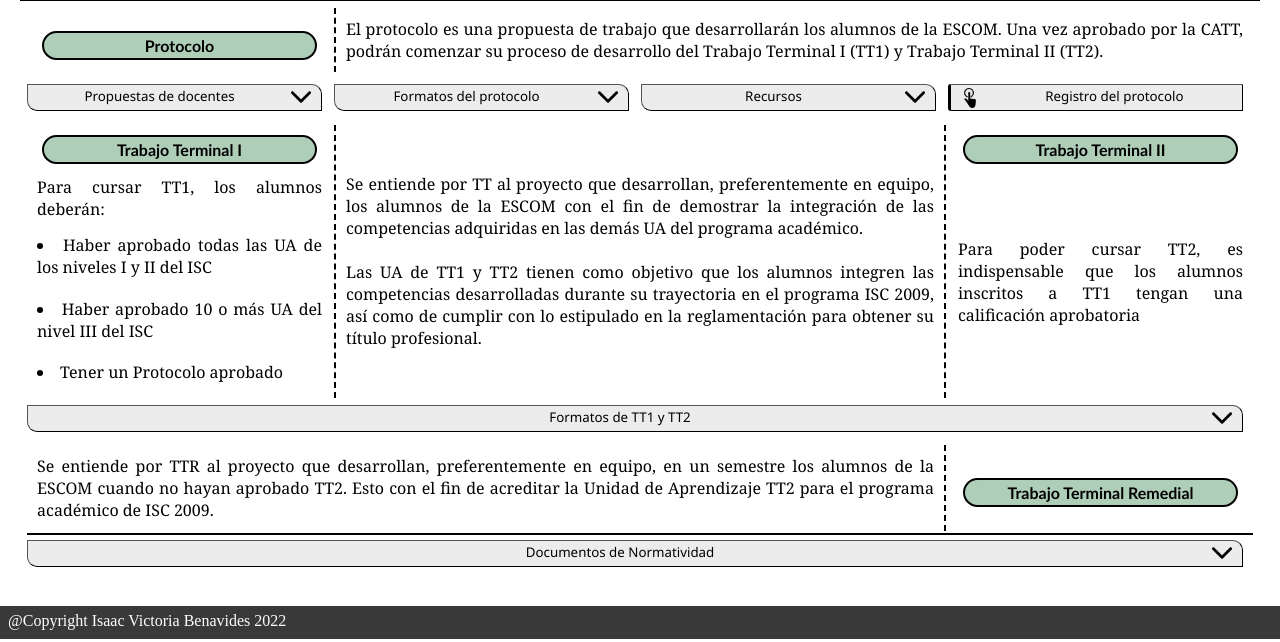
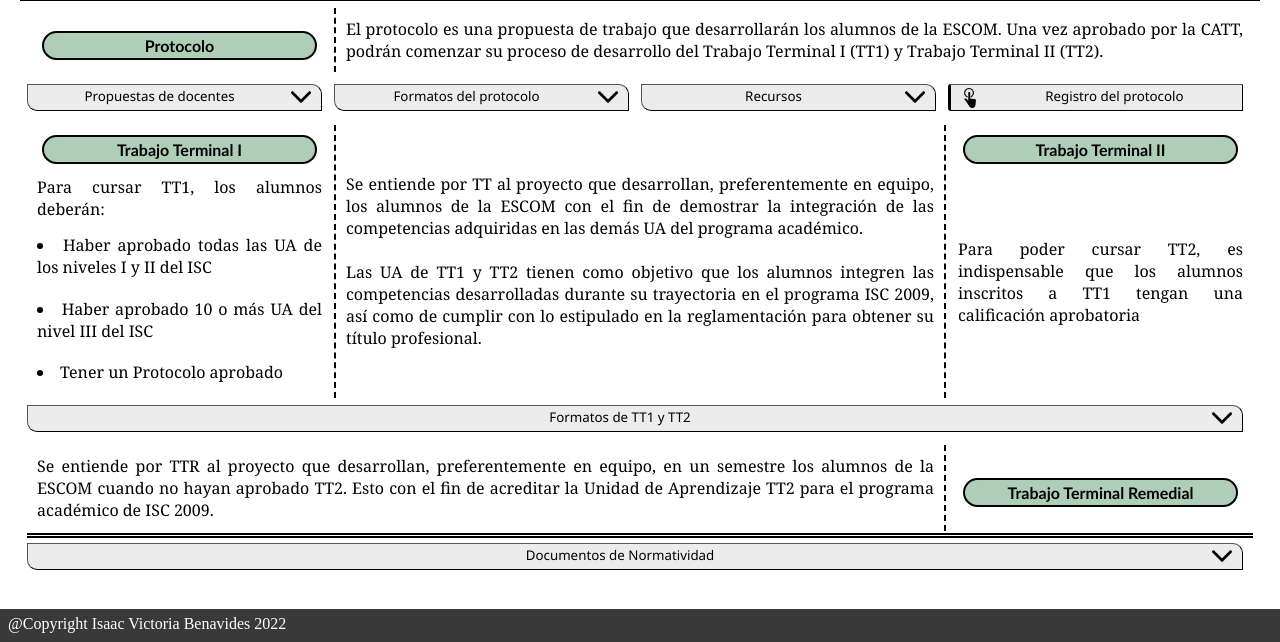
Before and after one commit to IsaacVB24/Proyecto-Tec-Web, a PHP site: page /html/procedimiento.html in a window 1280 px wide. Shown: the part 204-846 px from the top of the page. Run offline with PHP 8.4, Linux system fonts and the light colour scheme.

Commit message:
Update procedimiento.css

```diff
--- a/proyecto_TecWeb/css/procedimiento.css
+++ b/proyecto_TecWeb/css/procedimiento.css
@@ -87,7 +87,7 @@
     background-color: #d3d2d2;
 }
 #division{
-    border-top: 2px double black;
+    border-top: 5px double black;
     margin-top: 5px;
 }
 .filaEnlace{
```
